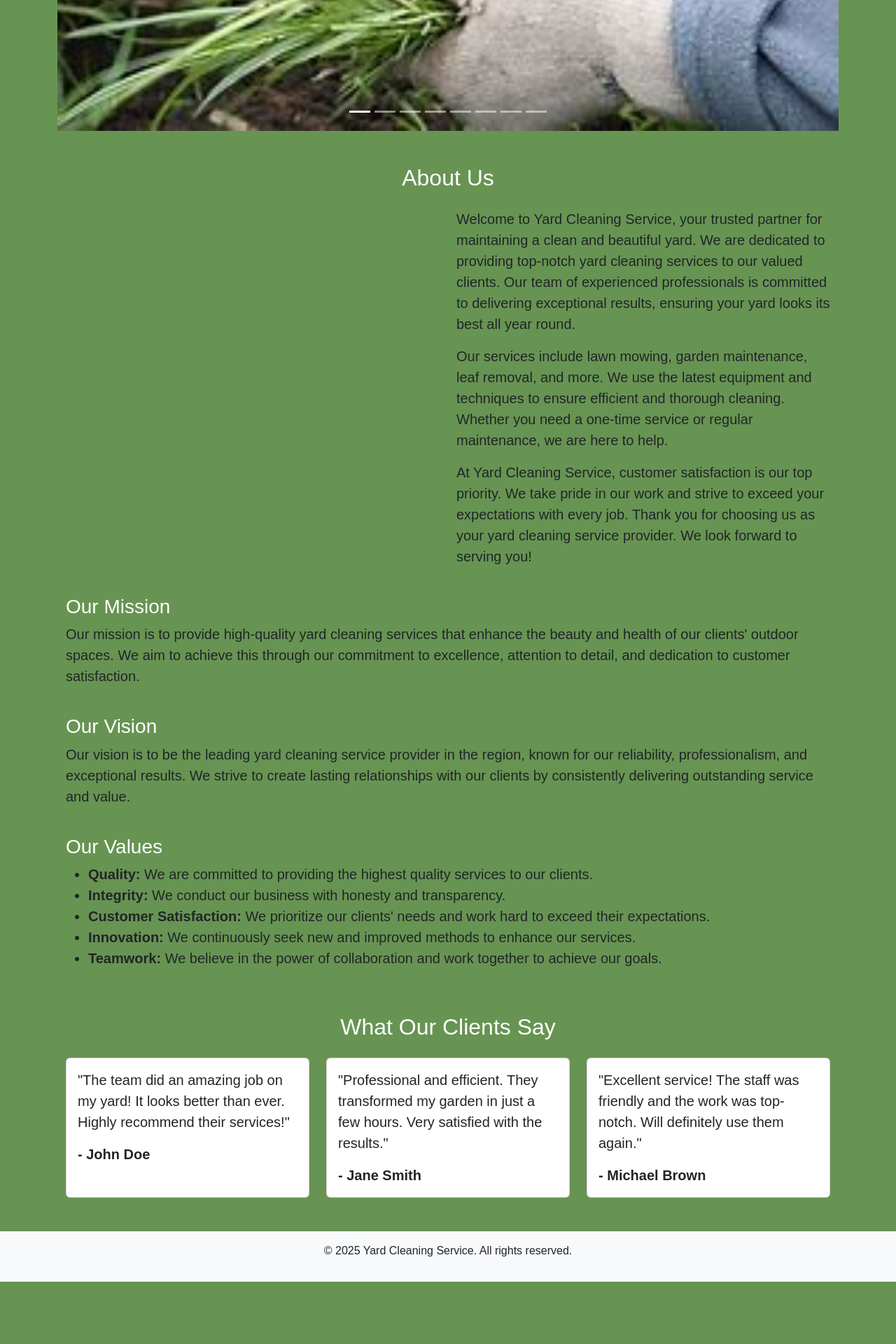
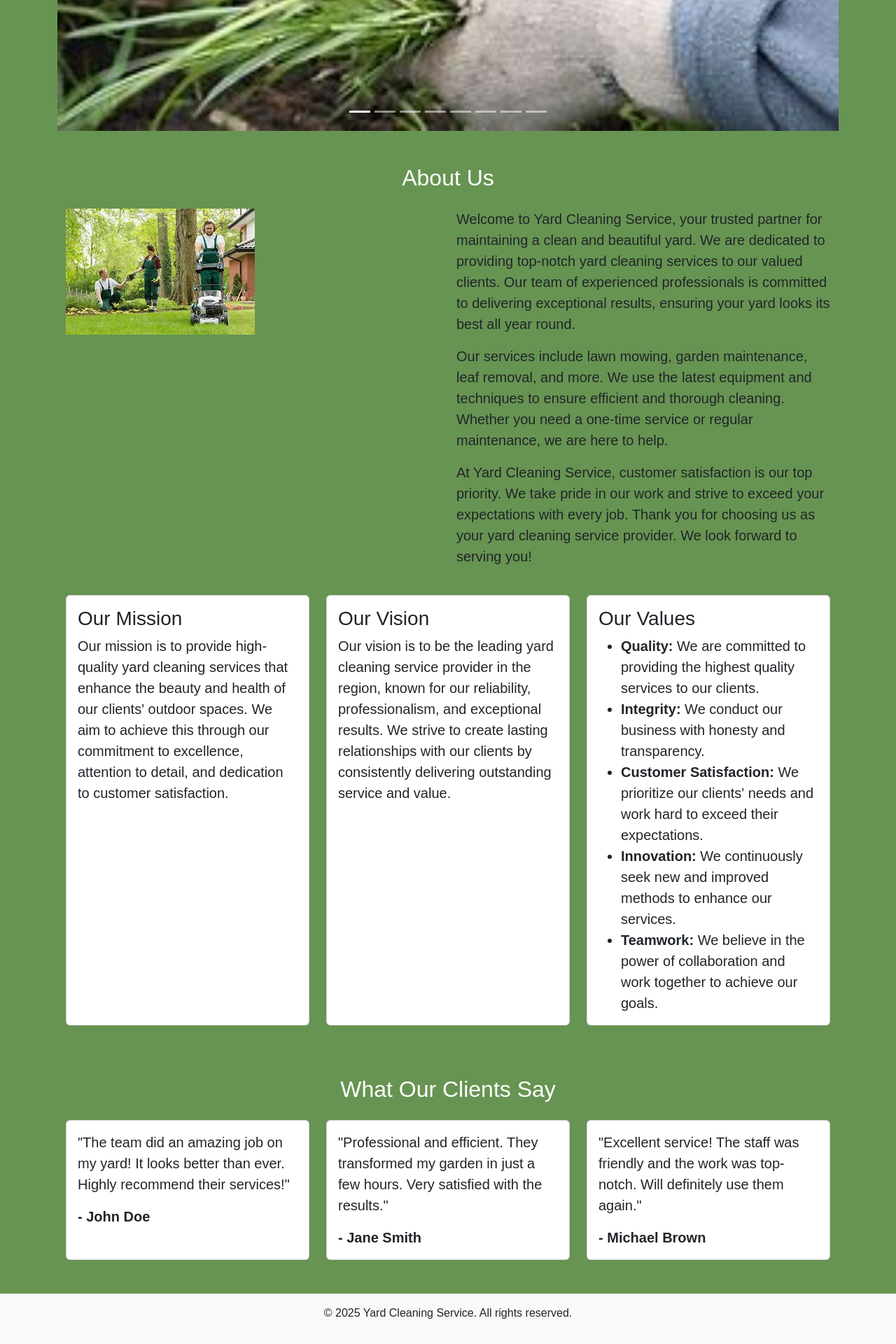
Before and after one commit to MisterWest11/Django-Web-App, a Django app: page / in a window 1280 px wide. Shown: the part 922-2842 px from the top of the page at 70% size. Before the commit the page ends 2753 px from the top, so only its background shows below. Run offline with Django 5.2, Linux system fonts and the light colour scheme; some libraries are stand-ins or nearby versions.

Commit message:
Add validation for service request date, display form errors, and enhance home page layout

```diff
--- a/yard_cleaning_service/yardapp/templates/yardapp/home.html
+++ b/yard_cleaning_service/yardapp/templates/yardapp/home.html
@@ -40,7 +40,7 @@
     <h2 class="text-center text-white">About Us</h2>
     <div class="row mt-4">
         <div class="col-md-6">
-
+            <img src="{% static 'services/about.jfif' %}" class="img-fluid" alt="About Us Image">
         </div>
         <div class="col-md-6 fs-5">
             <p>Welcome to Yard Cleaning Service, your trusted partner for maintaining a clean and beautiful yard. We are dedicated to providing top-notch yard cleaning services to our valued clients. Our team of experienced professionals is committed to delivering exceptional results, ensuring your yard looks its best all year round.</p>
@@ -49,27 +49,35 @@
         </div>
     </div>
     <div class="row mt-4">
-        <div class="col-md-12">
-            <h3 class="text-white">Our Mission</h3>
-            <p class="fs-5">Our mission is to provide high-quality yard cleaning services that enhance the beauty and health of our clients' outdoor spaces. We aim to achieve this through our commitment to excellence, attention to detail, and dedication to customer satisfaction.</p>
+        <div class="col-md-4 mb-4">
+            <div class="card h-100">
+                <div class="card-body">
+                    <h3 class="card-title">Our Mission</h3>
+                    <p class="card-text fs-5">Our mission is to provide high-quality yard cleaning services that enhance the beauty and health of our clients' outdoor spaces. We aim to achieve this through our commitment to excellence, attention to detail, and dedication to customer satisfaction.</p>
                 </div>
             </div>
-    <div class="row mt-4">
-        <div class="col-md-12">
-            <h3 class="text-white">Our Vision</h3>
-            <p class="fs-5">Our vision is to be the leading yard cleaning service provider in the region, known for our reliability, professionalism, and exceptional results. We strive to create lasting relationships with our clients by consistently delivering outstanding service and value.</p>
+        </div>
+        <div class="col-md-4 mb-4">
+            <div class="card h-100">
+                <div class="card-body">
+                    <h3 class="card-title">Our Vision</h3>
+                    <p class="card-text fs-5">Our vision is to be the leading yard cleaning service provider in the region, known for our reliability, professionalism, and exceptional results. We strive to create lasting relationships with our clients by consistently delivering outstanding service and value.</p>
                 </div>
             </div>
-    <div class="row mt-4">
-        <div class="col-md-12">
-            <h3 class="text-white">Our Values</h3>
-            <ul class="fs-5">
+        </div>
+        <div class="col-md-4 mb-4">
+            <div class="card h-100">
+                <div class="card-body">
+                    <h3 class="card-title">Our Values</h3>
+                    <ul class="card-text fs-5">
                         <li><strong>Quality:</strong> We are committed to providing the highest quality services to our clients.</li>
                         <li><strong>Integrity:</strong> We conduct our business with honesty and transparency.</li>
                         <li><strong>Customer Satisfaction:</strong> We prioritize our clients' needs and work hard to exceed their expectations.</li>
                         <li><strong>Innovation:</strong> We continuously seek new and improved methods to enhance our services.</li>
                         <li><strong>Teamwork:</strong> We believe in the power of collaboration and work together to achieve our goals.</li>
                     </ul>
+                </div>
+            </div>
         </div>
     </div>
 </div>
--- a/yard_cleaning_service/yardapp/templates/yardapp/service_request.html
+++ b/yard_cleaning_service/yardapp/templates/yardapp/service_request.html
@@ -17,6 +17,7 @@
                 <div class="form-group">
                     <label for="date">Date:</label>
                     {{ form.date|add_class:"form-control" }}
+                    {{ form.date.errors }}
                 </div>
                 <div class="form-group">
                     <label for="special_instructions">Special Instructions:</label>
--- a/yard_cleaning_service/yardapp/views.py
+++ b/yard_cleaning_service/yardapp/views.py
@@ -178,15 +178,15 @@ The Yard Cleaning Service Team
 
 A new service request has been submitted:
 
-- User: {service_request.user.first_name} {service_request.user.last_name}
+ User: {service_request.user.first_name} {service_request.user.last_name}
 
-- Services: {', '.join(service.service_name for service in service_request.services.all())}
+ Services: {', '.join(service.service_name for service in service_request.services.all())}
 
-- Address: {service_request.address}
+ Address: {service_request.address}
 
-- Date: {service_request.date}
+ Date: {service_request.date}
 
-- Total Cost: R{total_cost}
+ Total Cost: R{total_cost}
 
 The request is currently {service_request.status}. Kindly Accept or Reject the request.
 
```
Also changed, not shown: yard_cleaning_service/yardapp/admin.py (+5 -5 lines), yard_cleaning_service/yardapp/forms.py (+7 -0 lines), yard_cleaning_service/db.sqlite3, yard_cleaning_service/media/services_images/gutter_cleaning.jfif (added), 1 other file. Lines whose indentation alone changed are shown as unchanged.
